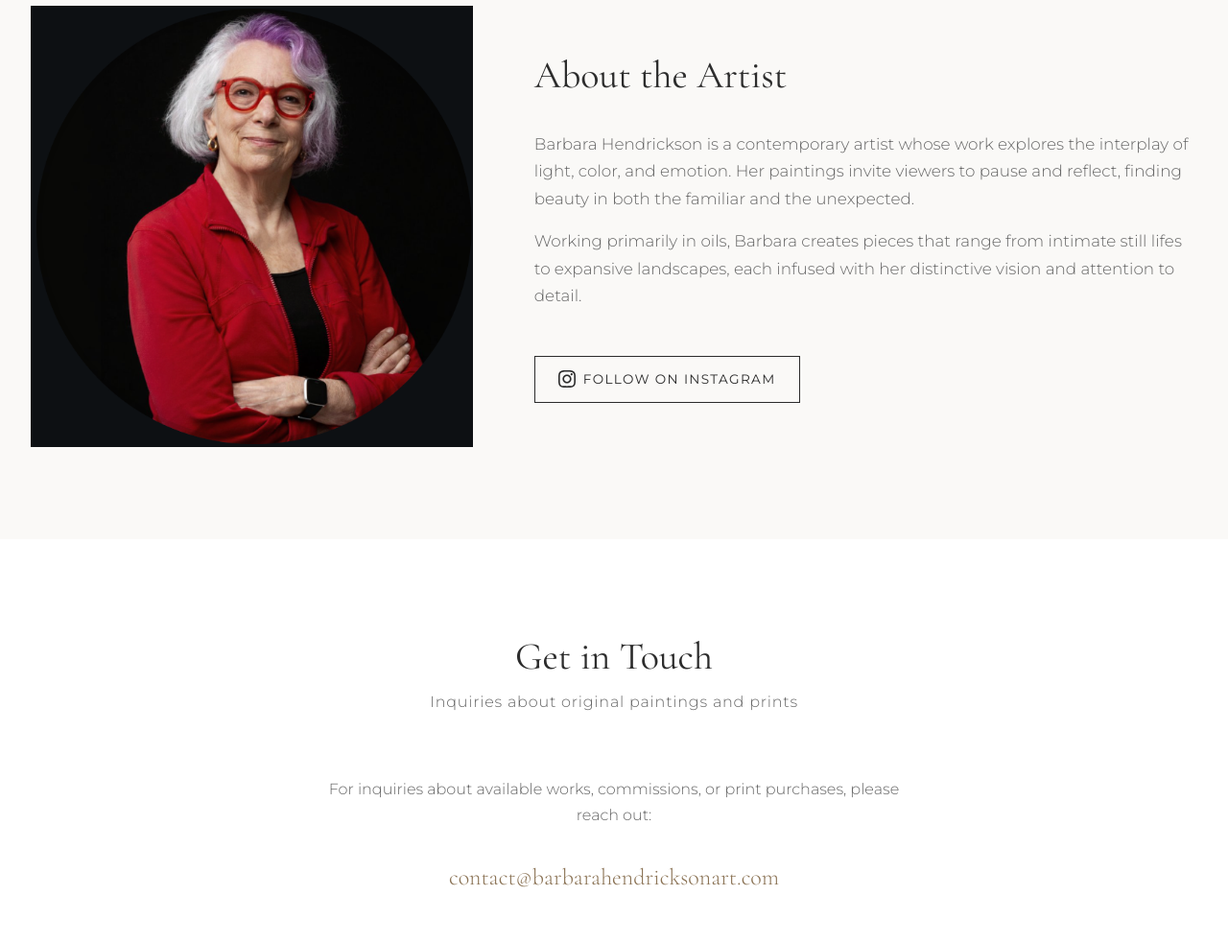
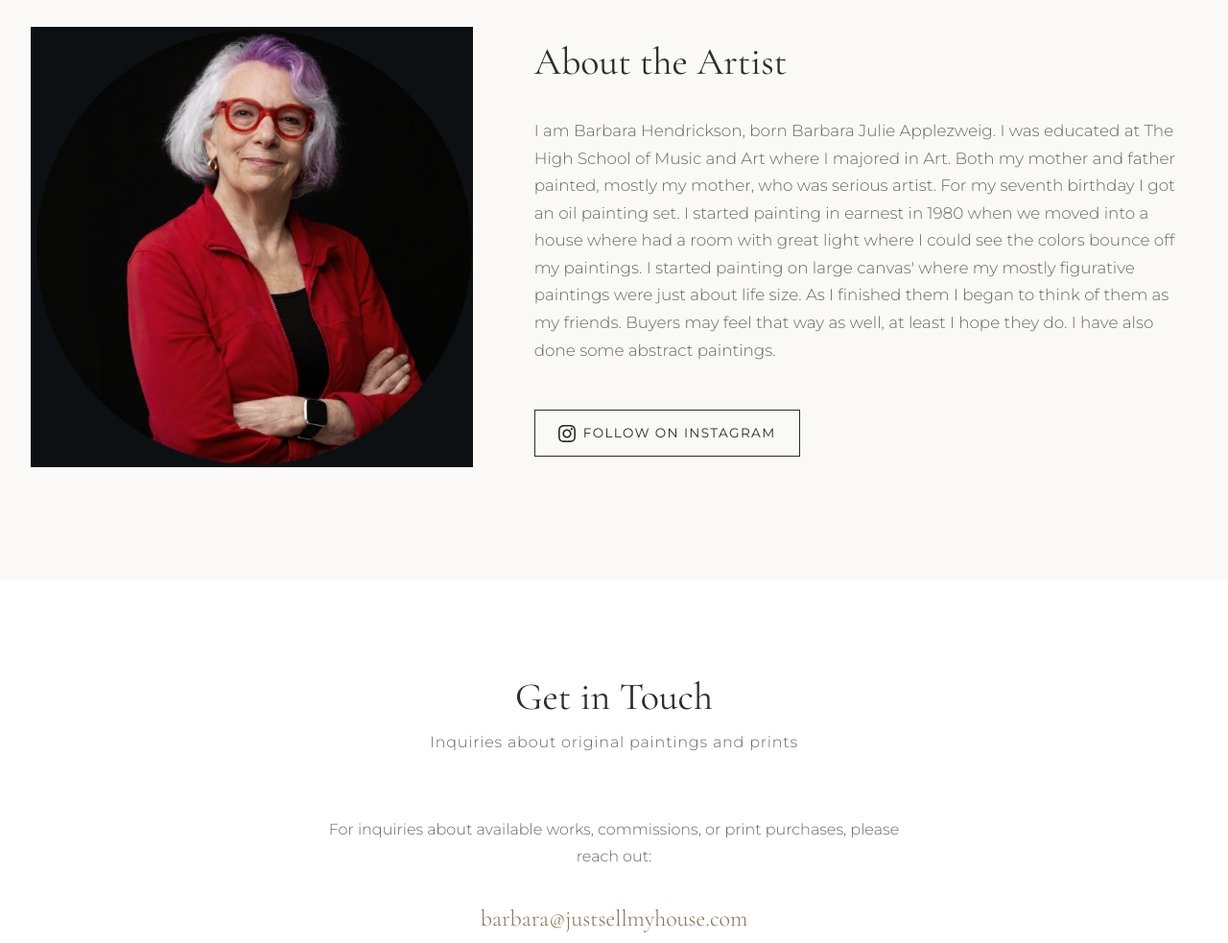
Before and after one commit to artspoke/BarbaraHendricksonArt, a plain HTML site: page index.html in a window 1280 px wide. Shown: the part 4200-5183 px from the top of the page at 96% size. Drawn offline with nearby package versions, Linux system fonts and the light colour scheme.

Commit message:
Update about section and other content in index.html

```diff
--- a/index.html
+++ b/index.html
@@ -69,8 +69,19 @@
                 </div>
                 <div class="about-text">
                     <h2 class="section-title">About the Artist</h2>
-                    <p>Barbara Hendrickson is a contemporary artist whose work explores the interplay of light, color, and emotion. Her paintings invite viewers to pause and reflect, finding beauty in both the familiar and the unexpected.</p>
-                    <p>Working primarily in oils, Barbara creates pieces that range from intimate still lifes to expansive landscapes, each infused with her distinctive vision and attention to detail.</p>
+                    <p>I am Barbara Hendrickson, born Barbara Julie Applezweig.
+
+I was educated at The High School of Music and Art where I majored in Art.
+
+Both my mother and father painted, mostly my mother, who was serious artist.
+
+For my seventh birthday I got an oil painting set.
+
+I started painting in earnest in 1980 when we moved into a house where had a room with great light where I could see the colors bounce off my paintings.
+
+I started painting on large canvas' where my mostly figurative paintings were just about life size. As I finished them I began to think of them as my friends. Buyers may feel that way as well, at least I hope they do.
+
+I have also done some abstract paintings.</p>
                     <a href="https://instagram.com/barbarahendricksonart" target="_blank" rel="noopener" class="instagram-link">
                         <svg class="instagram-icon" viewBox="0 0 24 24" fill="currentColor">
                             <path d="M12 2.163c3.204 0 3.584.012 4.85.07 3.252.148 4.771 1.691 4.919 4.919.058 1.265.069 1.645.069 4.849 0 3.205-.012 3.584-.069 4.849-.149 3.225-1.664 4.771-4.919 4.919-1.266.058-1.644.07-4.85.07-3.204 0-3.584-.012-4.849-.07-3.26-.149-4.771-1.699-4.919-4.92-.058-1.265-.07-1.644-.07-4.849 0-3.204.013-3.583.07-4.849.149-3.227 1.664-4.771 4.919-4.919 1.266-.057 1.645-.069 4.849-.069zm0-2.163c-3.259 0-3.667.014-4.947.072-4.358.2-6.78 2.618-6.98 6.98-.059 1.281-.073 1.689-.073 4.948 0 3.259.014 3.668.072 4.948.2 4.358 2.618 6.78 6.98 6.98 1.281.058 1.689.072 4.948.072 3.259 0 3.668-.014 4.948-.072 4.354-.2 6.782-2.618 6.979-6.98.059-1.28.073-1.689.073-4.948 0-3.259-.014-3.667-.072-4.947-.196-4.354-2.617-6.78-6.979-6.98-1.281-.059-1.69-.073-4.949-.073zm0 5.838c-3.403 0-6.162 2.759-6.162 6.162s2.759 6.163 6.162 6.163 6.162-2.759 6.162-6.163c0-3.403-2.759-6.162-6.162-6.162zm0 10.162c-2.209 0-4-1.79-4-4 0-2.209 1.791-4 4-4s4 1.791 4 4c0 2.21-1.791 4-4 4zm6.406-11.845c-.796 0-1.441.645-1.441 1.44s.645 1.44 1.441 1.44c.795 0 1.439-.645 1.439-1.44s-.644-1.44-1.439-1.44z"/>
@@ -89,7 +100,7 @@
             <p class="section-subtitle">Inquiries about original paintings and prints</p>
             <div class="contact-content">
                 <p>For inquiries about available works, commissions, or print purchases, please reach out:</p>
-                <a href="mailto:contact@barbarahendricksonart.com" class="contact-email">contact@barbarahendricksonart.com</a>
+                <a href="mailto:barbara@justsellmyhouse.com" class="contact-email">barbara@justsellmyhouse.com</a>
             </div>
         </div>
     </section>
```
